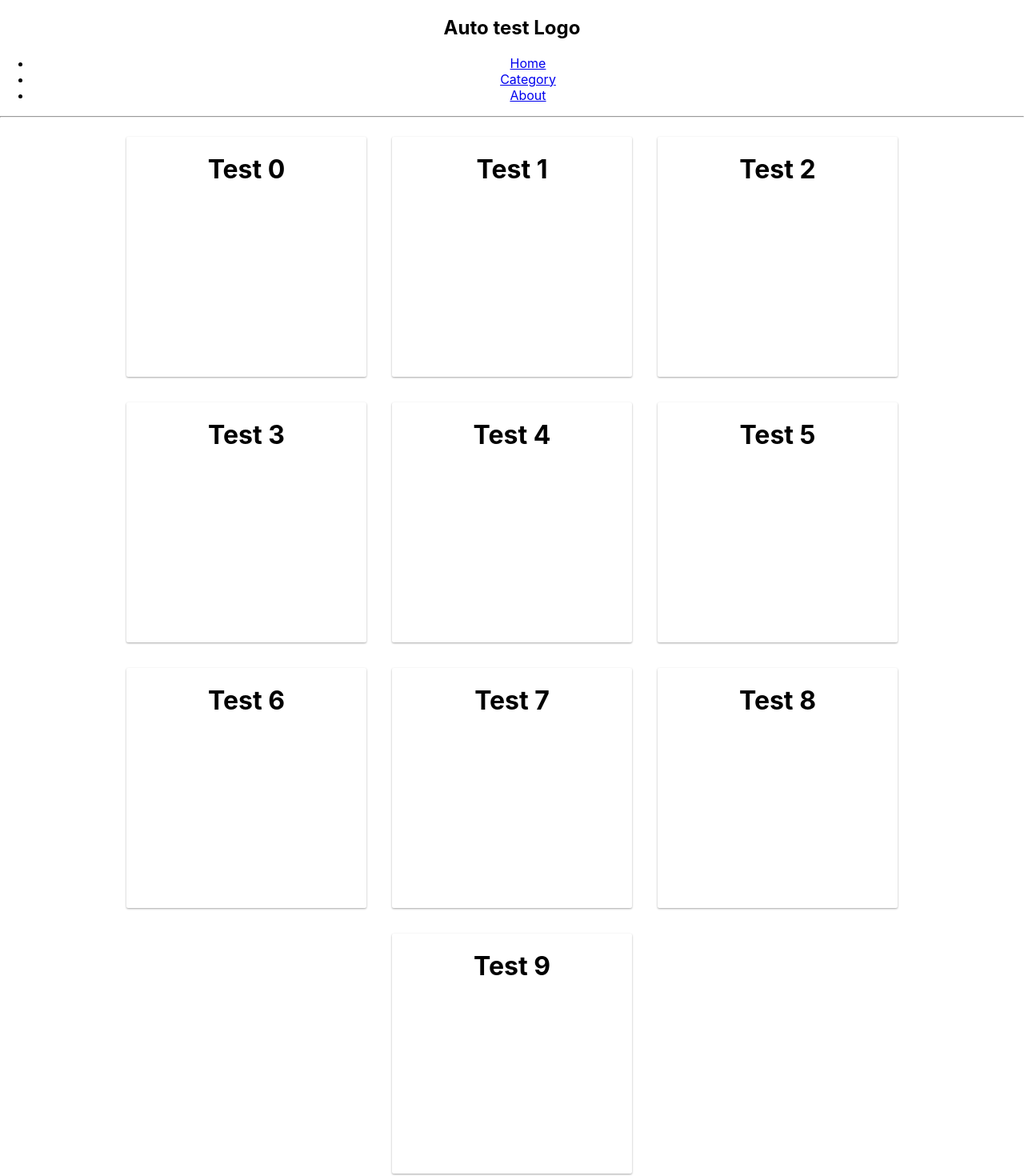
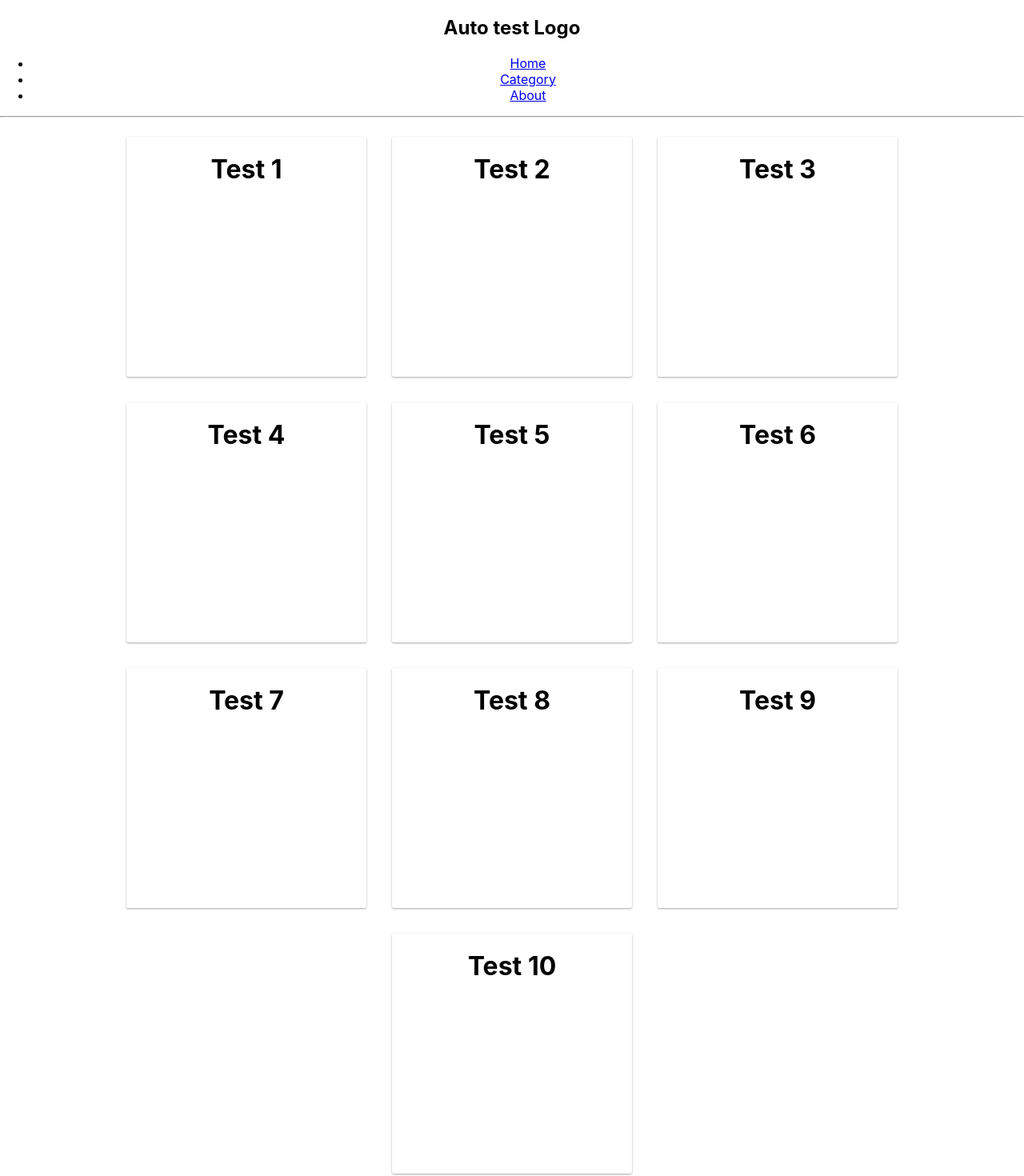
Before and after one commit to HunterJS-bit/react-quiz-app, a React (Create React App) app: page /category in a window 1280 px wide. Shown: the top 1470 px of the page at 80% size. Built offline with nearby package versions, Linux system fonts and the light colour scheme.

Commit message:
minor fixes, in indexing of elements

```diff
--- a/src/components/Card.js
+++ b/src/components/Card.js
@@ -4,7 +4,7 @@ const Card = (props) => {
 	const { index, navigate } = props;
 
 	return (
-		<div className='card card-1' onClick={() => navigate(index + 1)}>
+		<div className='card card-1' onClick={() => navigate(index)}>
 			<h1> Test {index} </h1>
 		</div>
 	);
--- a/src/components/CardList.js
+++ b/src/components/CardList.js
@@ -10,7 +10,7 @@ const CardList = ({ history }) => {
 	return (
 		<div className='cardList'>
 			{[...Array(10)].map((e, i) => {
-				return <Card key={i} index={i} navigate={goToPage}></Card>;
+				return <Card key={i} index={i + 1} navigate={goToPage}></Card>;
 			})}
 		</div>
 	);
```
Also changed, not shown: src/data/data.js (added).
